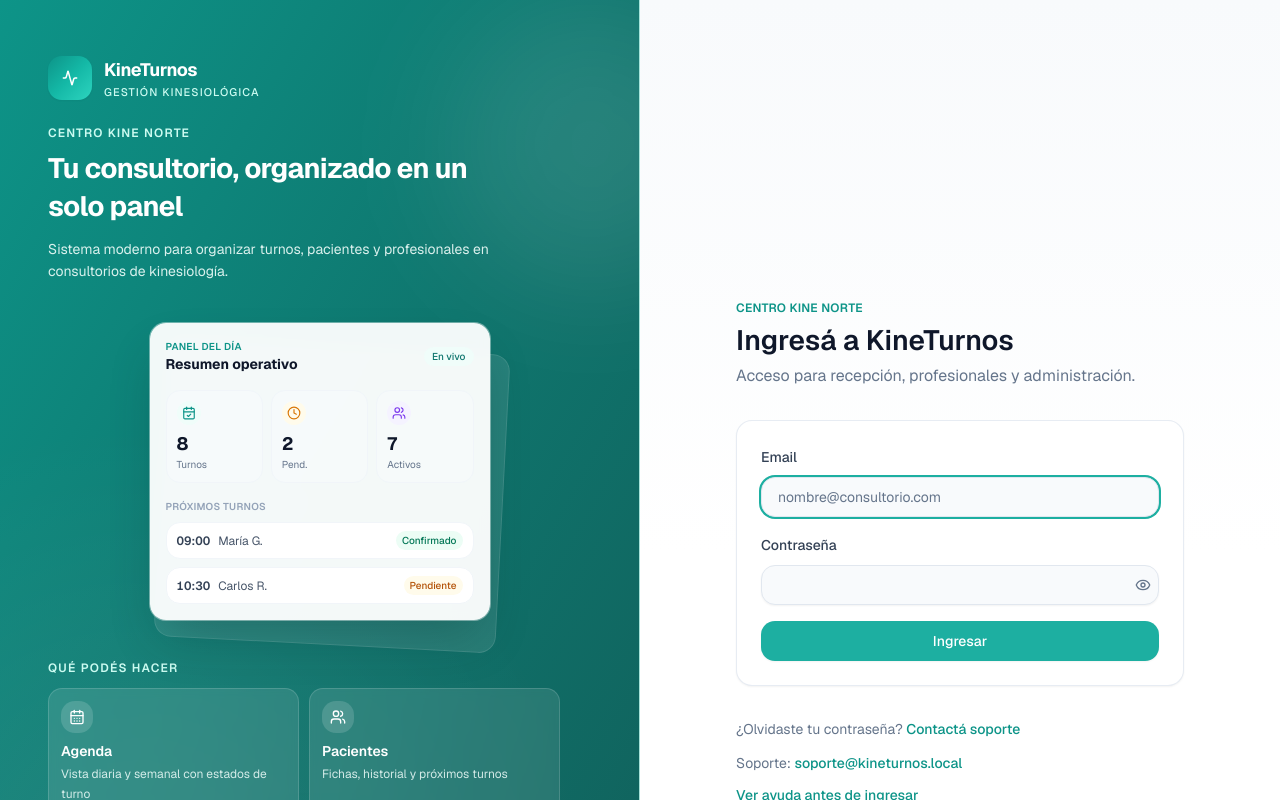
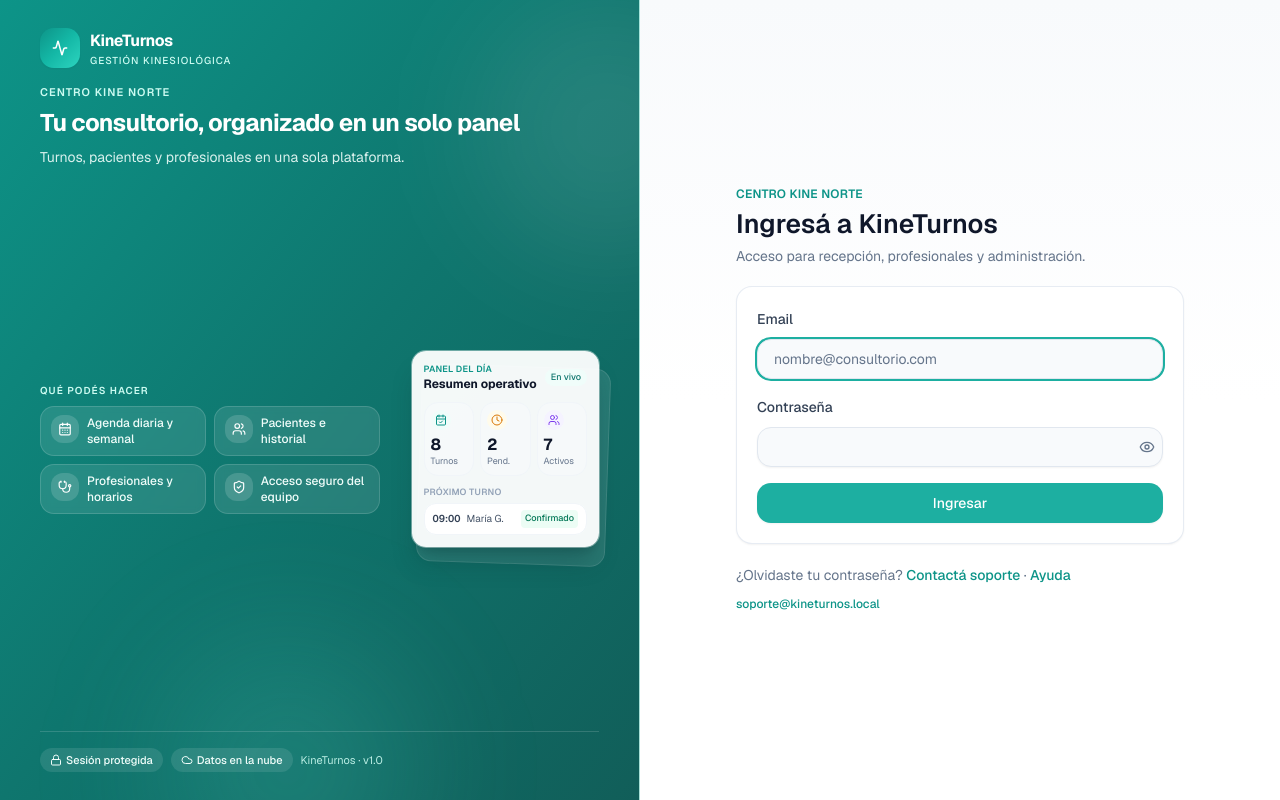
Before and after one commit to Matiglorioso/kineturnos, a Next.js app: page /login in a window 1280 px wide. Shown: the top 800 px of the page. Built offline with nearby package versions, Linux system fonts and the light colour scheme; no server answers.

Commit message:
Evitar scroll en login desktop compactando panel y formulario.

```diff
--- a/src/components/auth/AuthBrandPanel.tsx
+++ b/src/components/auth/AuthBrandPanel.tsx
@@ -12,26 +12,10 @@ import {
 } from "lucide-react";
 
 const capabilities = [
-  {
-    icon: CalendarDays,
-    title: "Agenda",
-    description: "Vista diaria y semanal con estados de turno",
-  },
-  {
-    icon: Users,
-    title: "Pacientes",
-    description: "Fichas, historial y próximos turnos",
-  },
-  {
-    icon: Stethoscope,
-    title: "Profesionales",
-    description: "Horarios, disponibilidad y carga del día",
-  },
-  {
-    icon: ShieldCheck,
-    title: "Equipo",
-    description: "Acceso seguro para recepción y kinesiólogos",
-  },
+  { icon: CalendarDays, title: "Agenda diaria y semanal" },
+  { icon: Users, title: "Pacientes e historial" },
+  { icon: Stethoscope, title: "Profesionales y horarios" },
+  { icon: ShieldCheck, title: "Acceso seguro del equipo" },
 ] as const;
 
 const trustSignals = [
@@ -47,82 +31,81 @@ export function AuthBrandPanel({ className }: AuthBrandPanelProps) {
   return (
     <aside
       className={cn(
-        "relative hidden overflow-hidden border-r border-brand-100/80 bg-gradient-to-br from-brand-600 via-brand-700 to-teal-800 text-white lg:flex lg:min-h-screen lg:min-h-[100dvh]",
+        "relative hidden h-[100dvh] overflow-hidden border-r border-brand-100/80 bg-gradient-to-br from-brand-600 via-brand-700 to-teal-800 text-white lg:flex",
         className
       )}
     >
       <div
         aria-hidden
-        className="pointer-events-none absolute -right-24 top-0 h-72 w-72 rounded-full bg-white/10 blur-3xl"
+        className="pointer-events-none absolute -right-24 top-0 h-64 w-64 rounded-full bg-white/10 blur-3xl"
       />
       <div
         aria-hidden
-        className="pointer-events-none absolute -bottom-32 left-1/4 h-80 w-80 rounded-full bg-teal-300/15 blur-3xl"
-      />
-      <div
-        aria-hidden
-        className="pointer-events-none absolute inset-0 bg-[radial-gradient(circle_at_20%_80%,rgba(255,255,255,0.08),transparent_45%)]"
+        className="pointer-events-none absolute -bottom-24 left-1/4 h-64 w-64 rounded-full bg-teal-300/15 blur-3xl"
       />
 
-      <div className="relative flex w-full flex-col justify-center gap-8 px-8 py-10 xl:gap-10 xl:px-12 xl:py-14">
-        <header className="max-w-lg">
-          <div className="flex items-center gap-3">
-            <LogoMark className="h-11 w-11 shrink-0" />
+      <div className="relative grid h-full w-full grid-rows-[auto_minmax(0,1fr)_auto] px-7 py-6 xl:px-10 xl:py-7">
+        <header className="max-w-xl">
+          <div className="flex items-center gap-2.5">
+            <LogoMark className="h-10 w-10 shrink-0" />
             <div>
-              <p className="text-lg font-bold tracking-tight">{siteConfig.name}</p>
-              <p className="text-[11px] font-medium uppercase tracking-widest text-brand-100">
+              <p className="text-base font-bold tracking-tight">{siteConfig.name}</p>
+              <p className="text-[10px] font-medium uppercase tracking-widest text-brand-100">
                 {siteConfig.tagline}
               </p>
             </div>
           </div>
 
-          <p className="mt-6 text-xs font-semibold uppercase tracking-widest text-brand-100">
+          <p className="mt-4 text-[11px] font-semibold uppercase tracking-widest text-brand-100">
             {siteConfig.clinicName}
           </p>
-          <h2 className="mt-2 max-w-md text-2xl font-bold leading-tight tracking-tight xl:text-[1.75rem] xl:leading-snug">
+          <h2 className="mt-1.5 text-xl font-bold leading-tight tracking-tight xl:text-2xl">
             Tu consultorio, organizado en un solo panel
           </h2>
-          <p className="mt-3 max-w-md text-sm leading-relaxed text-brand-50/90">
-            {siteConfig.description}
+          <p className="mt-2 max-w-md text-xs leading-relaxed text-brand-50/90 xl:text-sm">
+            Turnos, pacientes y profesionales en una sola plataforma.
           </p>
         </header>
 
-        <AuthPanelPreview />
-
-        <section aria-label="Funcionalidades principales" className="max-w-lg">
-          <p className="mb-3 text-xs font-semibold uppercase tracking-widest text-brand-100">
+        <div className="grid min-h-0 items-center gap-4 py-3 lg:grid-cols-[minmax(0,1fr)_auto] lg:gap-6 xl:gap-8">
+          <section aria-label="Funcionalidades principales" className="min-w-0">
+            <p className="mb-2 text-[10px] font-semibold uppercase tracking-widest text-brand-100">
               Qué podés hacer
             </p>
-          <div className="grid grid-cols-2 gap-2.5">
+            <div className="grid grid-cols-2 gap-2">
               {capabilities.map((item) => (
                 <article
                   key={item.title}
-                className="rounded-xl border border-white/15 bg-white/10 p-3 backdrop-blur-sm"
+                  className="flex items-start gap-2 rounded-lg border border-white/15 bg-white/10 px-2.5 py-2 backdrop-blur-sm"
                 >
-                <span className="flex h-8 w-8 items-center justify-center rounded-lg bg-white/15">
-                  <item.icon className="h-4 w-4" />
+                  <span className="flex h-7 w-7 shrink-0 items-center justify-center rounded-md bg-white/15">
+                    <item.icon className="h-3.5 w-3.5" />
                   </span>
-                <h3 className="mt-2 text-sm font-semibold text-white">{item.title}</h3>
-                <p className="mt-1 text-xs leading-relaxed text-brand-50/85">
-                  {item.description}
+                  <p className="text-[11px] font-medium leading-snug text-brand-50 xl:text-xs">
+                    {item.title}
                   </p>
                 </article>
               ))}
             </div>
           </section>
 
-        <footer className="flex max-w-lg flex-wrap items-center gap-3 border-t border-white/15 pt-6">
+          <div className="hidden shrink-0 lg:block">
+            <AuthPanelPreview />
+          </div>
+        </div>
+
+        <footer className="flex flex-wrap items-center gap-2 border-t border-white/15 pt-4">
           {trustSignals.map((item) => (
             <span
               key={item.label}
-              className="inline-flex items-center gap-1.5 rounded-full bg-white/10 px-3 py-1.5 text-xs font-medium text-brand-50"
+              className="inline-flex items-center gap-1 rounded-full bg-white/10 px-2.5 py-1 text-[11px] font-medium text-brand-50"
             >
-              <item.icon className="h-3.5 w-3.5 shrink-0" />
+              <item.icon className="h-3 w-3 shrink-0" />
               {item.label}
             </span>
           ))}
-          <span className="text-xs text-brand-100/90">
-            Plataforma {siteConfig.name} · v1.0
+          <span className="text-[11px] text-brand-100/90">
+            {siteConfig.name} · v1.0
           </span>
         </footer>
       </div>
--- a/src/components/auth/AuthPageShell.tsx
+++ b/src/components/auth/AuthPageShell.tsx
@@ -13,18 +13,18 @@ export function AuthPageShell({
   contentMaxWidth = "md",
 }: AuthPageShellProps) {
   return (
-    <div className="min-h-screen min-h-[100dvh] lg:grid lg:grid-cols-2">
+    <div className="h-[100dvh] overflow-hidden lg:grid lg:grid-cols-2">
       <AuthBrandPanel />
 
       <div
         className={cn(
-          "flex flex-1 items-center justify-center gradient-subtle px-4 py-10 sm:px-6 sm:py-12 lg:bg-gradient-to-b lg:from-slate-50/80 lg:via-white lg:to-white lg:px-10 lg:py-12 xl:px-12",
+          "flex h-[100dvh] min-h-0 flex-col justify-center overflow-hidden gradient-subtle px-4 py-6 sm:px-6 lg:bg-gradient-to-b lg:from-slate-50/80 lg:via-white lg:to-white lg:px-8 lg:py-6 xl:px-10",
           className
         )}
       >
         <div
           className={cn(
-            "w-full",
+            "mx-auto w-full min-h-0 overflow-y-auto lg:overflow-visible",
             contentMaxWidth === "2xl" ? "max-w-2xl" : "max-w-md"
           )}
         >
--- a/src/components/auth/AuthPanelPreview.tsx
+++ b/src/components/auth/AuthPanelPreview.tsx
@@ -1,47 +1,38 @@
 import { CalendarCheck, Clock, Users } from "lucide-react";
 
-/** Vista previa decorativa del panel — refuerza la propuesta de valor en el login desktop. */
+/** Vista previa decorativa del panel — compacta para caber sin scroll en login desktop. */
 export function AuthPanelPreview() {
   return (
-    <div
-      aria-hidden
-      className="relative mx-auto w-full max-w-[340px]"
-    >
-      <div className="absolute -right-3 top-6 h-full w-full rotate-3 rounded-2xl bg-white/10 ring-1 ring-white/20" />
-      <div className="relative overflow-hidden rounded-2xl bg-white/95 p-4 text-slate-900 shadow-2xl shadow-teal-950/30 ring-1 ring-white/40 backdrop-blur-sm">
+    <div aria-hidden className="relative mx-auto w-full max-w-[260px] xl:max-w-[280px]">
+      <div className="absolute -right-2 top-4 h-full w-full rotate-2 rounded-xl bg-white/10 ring-1 ring-white/20" />
+      <div className="relative overflow-hidden rounded-xl bg-white/95 p-3 text-slate-900 shadow-xl shadow-teal-950/25 ring-1 ring-white/40">
         <div className="flex items-center justify-between gap-2">
           <div>
-            <p className="text-[10px] font-semibold uppercase tracking-wide text-brand-600">
+            <p className="text-[9px] font-semibold uppercase tracking-wide text-brand-600">
               Panel del día
             </p>
-            <p className="text-sm font-bold text-slate-900">Resumen operativo</p>
+            <p className="text-xs font-bold text-slate-900">Resumen operativo</p>
           </div>
-          <span className="rounded-full bg-brand-50 px-2 py-0.5 text-[10px] font-medium text-brand-700">
+          <span className="rounded-full bg-brand-50 px-1.5 py-0.5 text-[9px] font-medium text-brand-700">
             En vivo
           </span>
         </div>
 
-        <div className="mt-4 grid grid-cols-3 gap-2">
+        <div className="mt-2.5 grid grid-cols-3 gap-1.5">
           <PreviewStat icon={CalendarCheck} label="Turnos" value="8" tone="brand" />
           <PreviewStat icon={Clock} label="Pend." value="2" tone="amber" />
           <PreviewStat icon={Users} label="Activos" value="7" tone="violet" />
         </div>
 
-        <div className="mt-4 space-y-2">
-          <p className="text-[10px] font-semibold uppercase tracking-wide text-slate-400">
-            Próximos turnos
+        <div className="mt-2.5">
+          <p className="text-[9px] font-semibold uppercase tracking-wide text-slate-400">
+            Próximo turno
           </p>
           <PreviewAppointment
             time="09:00"
             patient="María G."
             status="Confirmado"
             statusClass="bg-emerald-50 text-emerald-700"
-          />
-          <PreviewAppointment
-            time="10:30"
-            patient="Carlos R."
-            status="Pendiente"
-            statusClass="bg-amber-50 text-amber-700"
           />
         </div>
       </div>
@@ -67,14 +58,14 @@ function PreviewStat({
   };
 
   return (
-    <div className="rounded-xl border border-slate-100 bg-slate-50/80 p-2.5">
+    <div className="rounded-lg border border-slate-100 bg-slate-50/80 p-1.5">
       <span
-        className={`inline-flex h-6 w-6 items-center justify-center rounded-md ${tones[tone]}`}
+        className={`inline-flex h-5 w-5 items-center justify-center rounded-md ${tones[tone]}`}
       >
-        <Icon className="h-3.5 w-3.5" />
+        <Icon className="h-3 w-3" />
       </span>
-      <p className="mt-2 text-lg font-bold leading-none text-slate-900">{value}</p>
-      <p className="mt-1 text-[10px] text-slate-500">{label}</p>
+      <p className="mt-1 text-base font-bold leading-none text-slate-900">{value}</p>
+      <p className="mt-0.5 text-[9px] text-slate-500">{label}</p>
     </div>
   );
 }
@@ -91,10 +82,12 @@ function PreviewAppointment({
   statusClass: string;
 }) {
   return (
-    <div className="flex items-center gap-2 rounded-lg border border-slate-100 bg-white px-2.5 py-2">
-      <span className="text-xs font-semibold tabular-nums text-slate-700">{time}</span>
-      <span className="min-w-0 flex-1 truncate text-xs text-slate-600">{patient}</span>
-      <span className={`shrink-0 rounded-md px-1.5 py-0.5 text-[10px] font-medium ${statusClass}`}>
+    <div className="mt-1 flex items-center gap-1.5 rounded-md border border-slate-100 bg-white px-2 py-1.5">
+      <span className="text-[10px] font-semibold tabular-nums text-slate-700">{time}</span>
+      <span className="min-w-0 flex-1 truncate text-[10px] text-slate-600">{patient}</span>
+      <span
+        className={`shrink-0 rounded px-1 py-0.5 text-[9px] font-medium ${statusClass}`}
+      >
         {status}
       </span>
     </div>
--- a/src/components/auth/LoginForm.tsx
+++ b/src/components/auth/LoginForm.tsx
@@ -83,18 +83,18 @@ export function LoginForm() {
   }
 
   return (
-    <div className="space-y-6 sm:space-y-8">
+    <div className="space-y-5 sm:space-y-6 lg:space-y-5">
       <div className="text-center lg:text-left">
-        <div className="mb-5 flex justify-center lg:hidden">
+        <div className="mb-4 flex justify-center lg:hidden">
           <Logo size="lg" />
         </div>
         <p className="text-xs font-semibold uppercase tracking-wide text-brand-600">
           {siteConfig.clinicName}
         </p>
-        <h1 className="mt-2 text-2xl font-semibold text-slate-900 sm:text-[1.75rem]">
+        <h1 className="mt-1.5 text-2xl font-semibold text-slate-900 lg:text-[1.65rem]">
           Ingresá a {siteConfig.name}
         </h1>
-        <p className="mt-2 text-sm text-muted-foreground sm:text-base">
+        <p className="mt-1.5 text-sm text-muted-foreground">
           Acceso para recepción, profesionales y administración.
         </p>
       </div>
@@ -111,7 +111,7 @@ export function LoginForm() {
 
       <form
         onSubmit={handleSubmit}
-        className="space-y-4 rounded-2xl border border-slate-200/80 bg-white p-4 shadow-sm sm:p-6"
+        className="space-y-3.5 rounded-2xl border border-slate-200/80 bg-white p-4 shadow-sm lg:space-y-4 lg:p-5"
         noValidate
       >
         <FormField id="email" label="Email">
@@ -168,7 +168,7 @@ export function LoginForm() {
         </Button>
       </form>
 
-      <div className="space-y-3 text-center text-sm text-muted-foreground lg:text-left">
+      <div className="space-y-2 text-center text-sm text-muted-foreground lg:text-left">
         <p className="leading-relaxed">
           ¿Olvidaste tu contraseña?{" "}
           <a
@@ -177,20 +177,18 @@ export function LoginForm() {
           >
             Contactá soporte
           </a>
+          <span className="hidden lg:inline"> · </span>
+          <Link href="/ayuda" className="font-medium text-brand-600 hover:underline lg:inline">
+            Ayuda
+          </Link>
         </p>
-        <p className="text-xs leading-relaxed sm:text-sm">
-          Soporte:{" "}
+        <p className="text-xs leading-relaxed">
           <a
             href={getSupportMailto()}
-            className="break-all font-medium text-brand-600 hover:underline sm:break-normal"
+            className="break-all font-medium text-brand-600 hover:underline lg:break-normal"
           >
             {siteConfig.supportEmail}
           </a>
-        </p>
-        <p>
-          <Link href="/ayuda" className="font-medium text-brand-600 hover:underline">
-            Ver ayuda antes de ingresar
-          </Link>
         </p>
       </div>
     </div>
```
Lines whose indentation alone changed are shown as unchanged.
